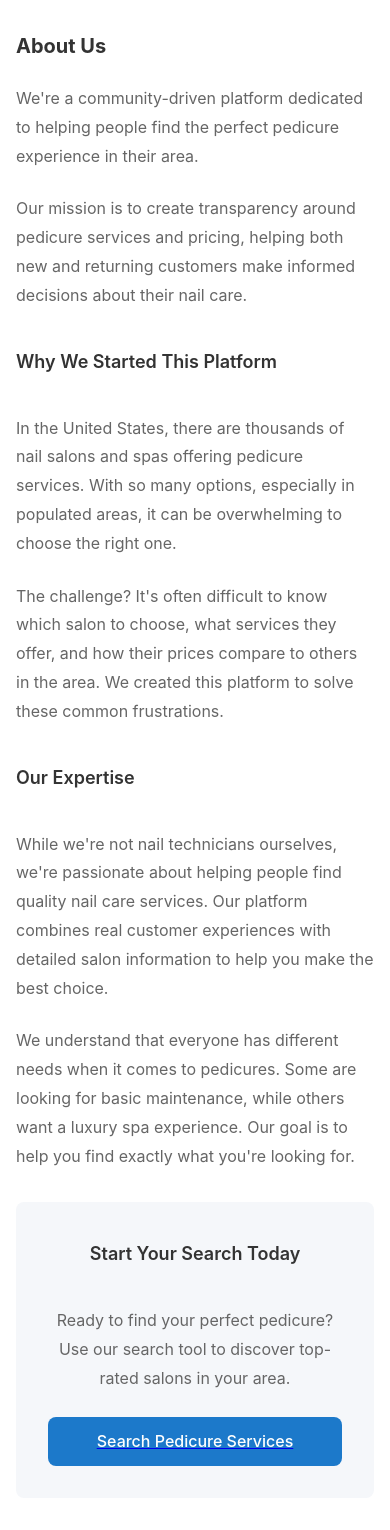
After one commit to qrkedupwhiteboy/pedicure-nearme, a Flask app: page /about in a window 390 px wide. The commit adds this page. Run offline with Flask 3, Linux system fonts and the light colour scheme.

Commit message:
feat: Add About and Contact pages with responsive styling and routes

```diff
--- a/app.py
+++ b/app.py
@@ -306,6 +306,25 @@ def about_page():
 def contact_page():
     return render_template('contact.html')
 
+@app.route('/submit_contact', methods=['POST'])
+def submit_contact():
+    """Handle contact form submission"""
+    try:
+        # Get form data
+        name = request.form.get('name')
+        email = request.form.get('email')
+        message = request.form.get('message')
+
+        # Here you would typically:
+        # 1. Validate the data
+        # 2. Send an email or store in database
+        # 3. Send confirmation email to user
+
+        return jsonify({'success': True, 'message': 'Thank you for your message. We will respond shortly.'})
+    except Exception as e:
+        app.logger.error(f"Contact form error: {str(e)}")
+        return jsonify({'error': 'Failed to send message'}), 500
+
 def parse_categories(categories: Optional[List[str]]) -> List[str]:
     """Convert categories list into list of strings"""
     if not categories:
--- a/static/css/main.css
+++ b/static/css/main.css
@@ -609,12 +609,72 @@ body {
     justify-content: center;
   }
 
+/* About page styles */
+.about-page {
+    padding: 4rem;
+    max-width: 1200px;
+    margin: 0 auto;
+}
+
+.about-container {
+    display: flex;
+    flex-direction: column;
+    gap: 4rem;
+}
+
+.about-intro,
+.about-mission,
+.about-experience,
+.about-cta {
+    display: flex;
+    flex-direction: column;
+    gap: 1.5rem;
+}
+
+.about-cta {
+    text-align: center;
+    padding: 2rem;
+    background: #f5f7fa;
+    border-radius: 8px;
+}
+
+/* Contact page styles */
+.contact-page {
+    padding: 4rem;
+    max-width: 800px;
+    margin: 0 auto;
+}
+
+.contact-container {
+    display: flex;
+    flex-direction: column;
+    gap: 3rem;
+}
+
+.contact-intro {
+    text-align: center;
+    margin-bottom: 2rem;
+}
+
 /* Footer */
 .main-footer {
     background: #333;
     color: white;
     padding: 1rem 0;
     text-align: center;
+}
+
+/* Responsive styles */
+@media (max-width: 480px) {
+    .about-page,
+    .contact-page {
+        padding: 2rem 1rem;
+    }
+
+    .about-container,
+    .contact-container {
+        gap: 2rem;
+    }
 }
 
 
--- /dev/null
+++ b/templates/about.html
@@ -0,0 +1,44 @@
+<!DOCTYPE html>
+<html lang="en">
+<head>
+    <meta charset="UTF-8">
+    <meta name="viewport" content="width=device-width, initial-scale=1.0">
+    <title>About Us - Find Your Perfect Pedicure</title>
+    <link rel="stylesheet" href="{{ url_for('static', filename='css/main.css') }}">
+    <link rel="stylesheet" href="{{ url_for('static', filename='css/tokens.css') }}">
+</head>
+<body>
+    <main class="about-page">
+        <div class="about-container">
+            <section class="about-intro">
+                <h1 class="h1">About Us</h1>
+                <p class="body-lg">We're a community-driven platform dedicated to helping people find the perfect pedicure experience in their area.</p>
+
+                <p class="body-lg">Our mission is to create transparency around pedicure services and pricing, helping both new and returning customers make informed decisions about their nail care.</p>
+            </section>
+
+            <section class="about-mission">
+                <h2 class="h2">Why We Started This Platform</h2>
+                <p class="body-lg">In the United States, there are thousands of nail salons and spas offering pedicure services. With so many options, especially in populated areas, it can be overwhelming to choose the right one.</p>
+
+                <p class="body-lg">The challenge? It's often difficult to know which salon to choose, what services they offer, and how their prices compare to others in the area. We created this platform to solve these common frustrations.</p>
+            </section>
+
+            <section class="about-experience">
+                <h2 class="h2">Our Expertise</h2>
+                <p class="body-lg">While we're not nail technicians ourselves, we're passionate about helping people find quality nail care services. Our platform combines real customer experiences with detailed salon information to help you make the best choice.</p>
+
+                <p class="body-lg">We understand that everyone has different needs when it comes to pedicures. Some are looking for basic maintenance, while others want a luxury spa experience. Our goal is to help you find exactly what you're looking for.</p>
+            </section>
+
+            <section class="about-cta">
+                <h2 class="h2">Start Your Search Today</h2>
+                <p class="body-lg">Ready to find your perfect pedicure? Use our search tool to discover top-rated salons in your area.</p>
+                <a href="/" class="primary-button">
+                    <span class="button-label">Search Pedicure Services</span>
+                </a>
+            </section>
+        </div>
+    </main>
+</body>
+</html>
```
Also changed, not shown: templates/contact.html (added, +38 -0 lines).
